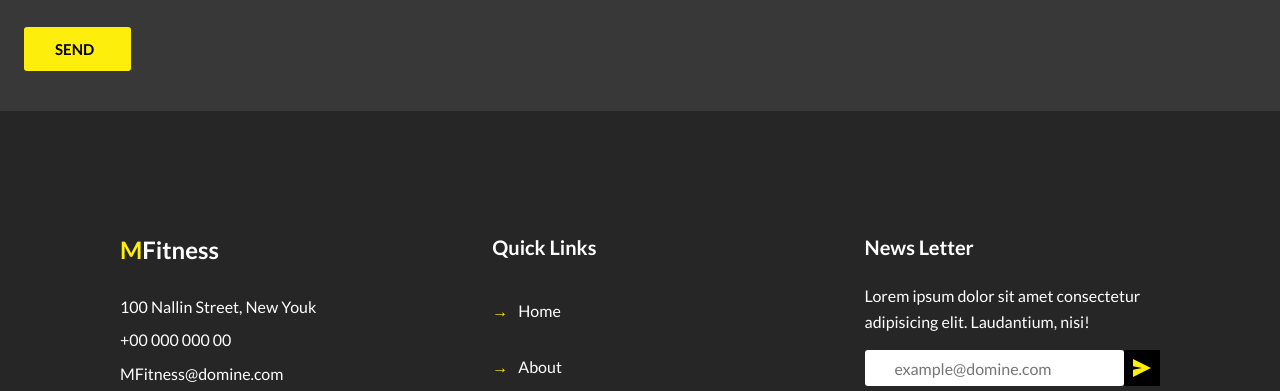
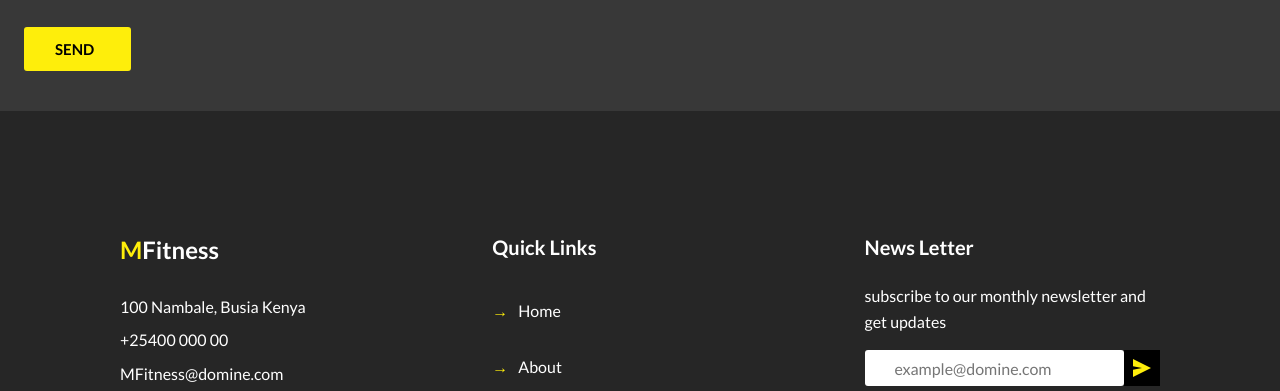
Before and after one commit to rita-khaseyi/fitnessProject, a plain HTML site: page index.html in a window 1280 px wide. Shown: the part 4862-5253 px from the top of the page. Drawn offline with Linux system fonts and the light colour scheme.

```diff
--- a/index.html
+++ b/index.html
@@ -515,8 +515,8 @@
           <h2 class="margin-bottom"><span class="yellow">M</span>Fitness</h2>
 
           <ul class="contact-data">
-            <li class="location">100 Nallin Street, New Youk</li>
-            <li class="phone">+00 000 000 00</li>
+            <li class="location">100 Nambale, Busia Kenya</li>
+            <li class="phone">+25400  000 00</li>
             <li class="email">MFitness@domine.com</li>
             <li class="social">
               <img
@@ -564,8 +564,7 @@
         <div class="newsletter">
           <div class="newsletter__title">News Letter</div>
           <div class="newsletter__text">
-            Lorem ipsum dolor sit amet consectetur adipisicing elit. Laudantium,
-            nisi!
+          subscribe to our monthly newsletter and get updates
           </div>
           <form class="newsletter__input">
             <input type="text" class="form" placeholder="example@domine.com" />
```
